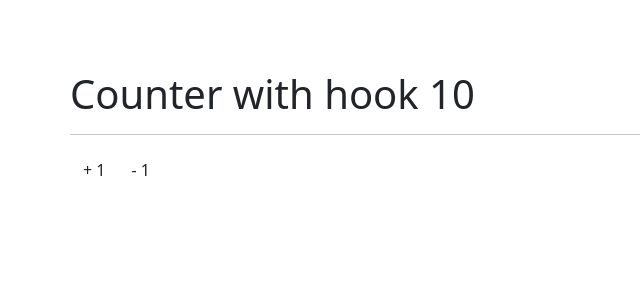
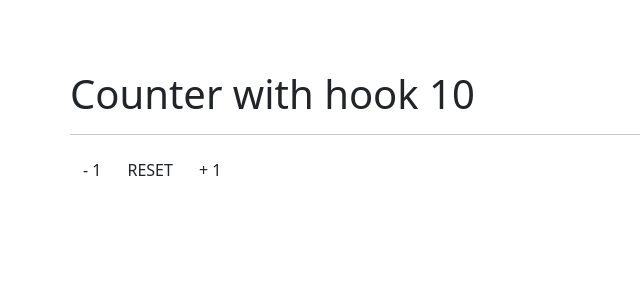
Before and after one commit to kevintroko/react-hooks-tutorial, a React (Create React App) app: page / in a window 1280 px wide. Shown: the top 300 px of the page, without its empty margins (0-640 px from the left). Built offline with nearby package versions, Linux system fonts and the light colour scheme.

Commit message:
Reset using custom hook

```diff
--- a/src/components/01-useState/CounterWithCustomHook.js
+++ b/src/components/01-useState/CounterWithCustomHook.js
@@ -3,18 +3,20 @@ import './counter.css';
 import { useCounter } from '../../hooks/useCounter';
 
 export const CounterWithCustomHook = () => {
-    const { state, increment, decrement } = useCounter();
+    const { state, increment, decrement, reset } = useCounter();
 
     return (
         <>
           <h1>Counter with hook {state}</h1>
           <hr />
-
+          <button className="btn" onClick={() => decrement(1)}>
+              - 1
+          </button>
+          <button className="btn" onClick={reset}>
+              RESET
+          </button>
           <button className="btn" onClick={() => increment(1)}>
               + 1
-          </button>
-          <button className="btn" onClick={() => decrement(1)}>
-              - 1
           </button>
         </>
     )
--- a/src/hooks/useCounter.js
+++ b/src/hooks/useCounter.js
@@ -11,9 +11,14 @@ export const useCounter = (initialState = 10) => {
         setState(state - size);
     }
 
+    const reset = () => {
+        setState(initialState);
+    }
+
     return {
         state,
         increment,
-        decrement
+        decrement,
+        reset
     };
 }
```
